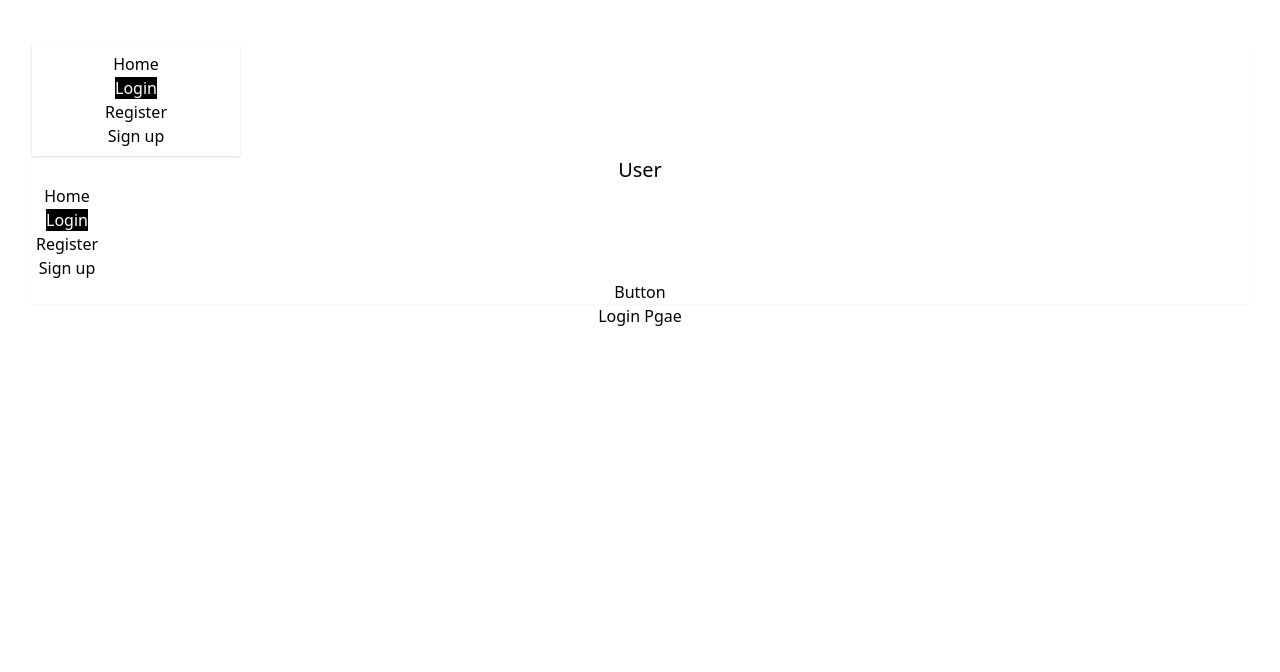
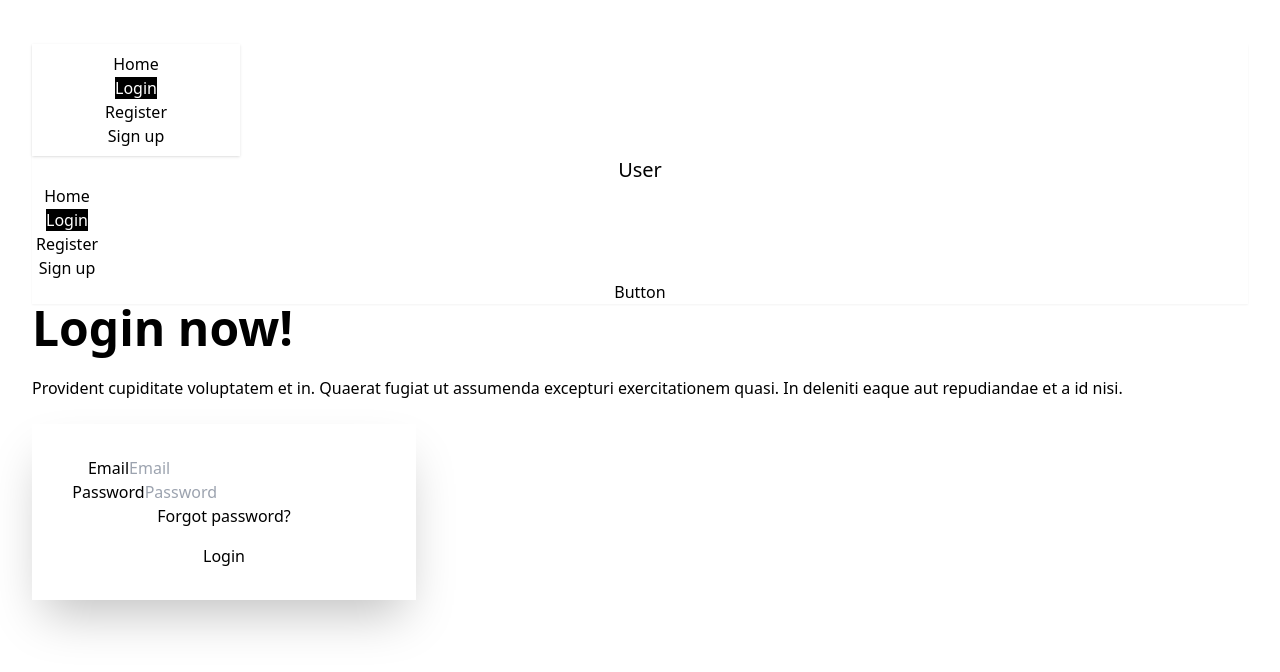
Before and after one commit to mahdi33-gk/login-with-pass, a React (Vite) app: page /login in a window 1280 px wide. Shown: the top 672 px of the page. Built offline with nearby package versions, Linux system fonts and the light colour scheme.

Commit message:
log in page added

```diff
--- a/src/Components/Login.jsx
+++ b/src/Components/Login.jsx
@@ -1,11 +1,40 @@
-import React from 'react';
+import React from "react";
 
 const Login = () => {
-    return (
-        <div>
-            <h1>Login Pgae</h1>
+  return (
+    <div>
+      <div className="hero bg-base-200 min-h-screen">
+        <div className="hero-content flex-col lg:flex-row-reverse">
+          <div className="text-center lg:text-left">
+            <h1 className="text-5xl font-bold">Login now!</h1>
+            <p className="py-6">
+              Provident cupiditate voluptatem et in. Quaerat fugiat ut assumenda
+              excepturi exercitationem quasi. In deleniti eaque aut repudiandae
+              et a id nisi.
+            </p>
+          </div>
+          <div className="card bg-base-100 w-full max-w-sm shrink-0 shadow-2xl">
+            <div className="card-body">
+              <fieldset className="fieldset">
+                <label className="fieldset-label">Email</label>
+                <input type="email" className="input" placeholder="Email" />
+                <label className="fieldset-label">Password</label>
+                <input
+                  type="password"
+                  className="input"
+                  placeholder="Password"
+                />
+                <div>
+                  <a className="link link-hover">Forgot password?</a>
+                </div>
+                <button className="btn btn-neutral mt-4">Login</button>
+              </fieldset>
+            </div>
+          </div>
         </div>
-    );
+      </div>
+    </div>
+  );
 };
 
 export default Login;
```
